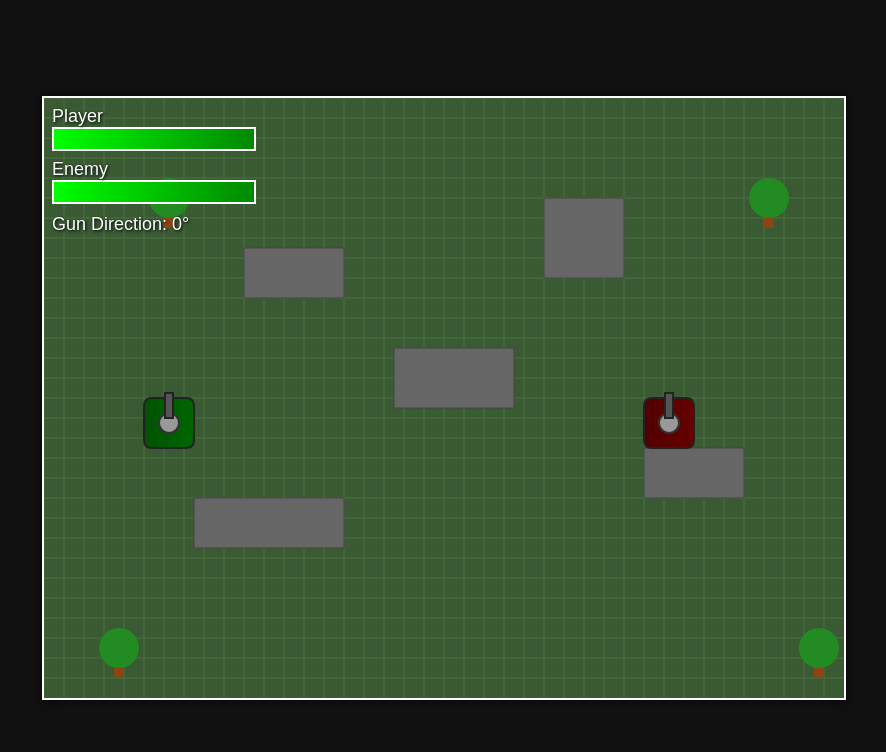
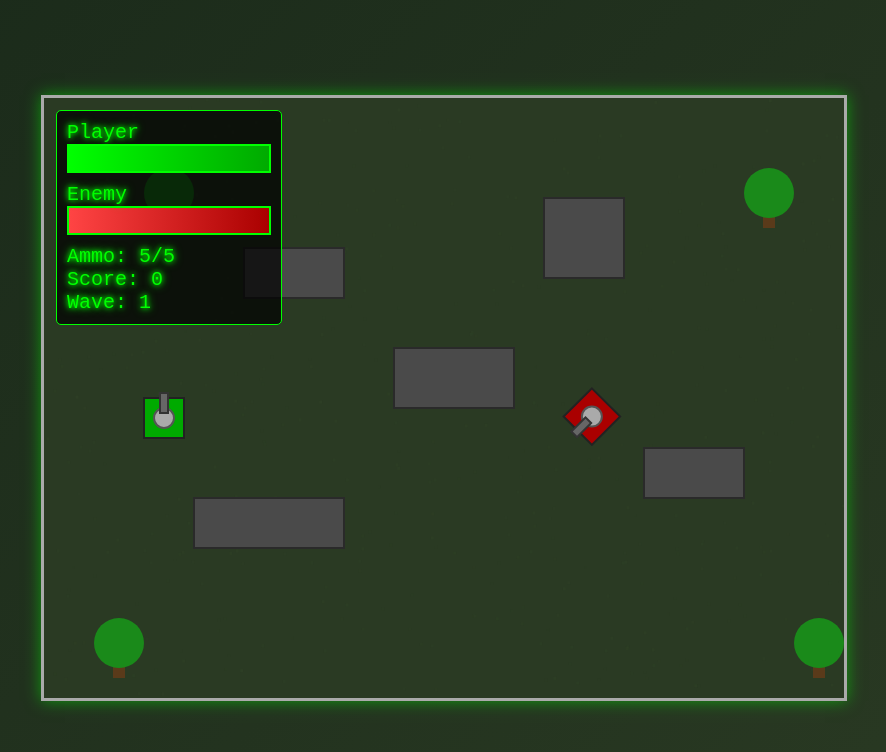
Before and after one commit to icjustin/icjustin, a plain HTML site: page tank.html in a window 1280 px wide. Shown: the whole page, without its empty margins (196-1082 px from the left). Drawn offline with Linux system fonts and the light colour scheme; animation ran at ten frames a second.

Commit message:
Update tank.html

```diff
--- a/tank.html
+++ b/tank.html
@@ -1,7 +1,7 @@
 <!DOCTYPE html>
 <html>
 <head>
-  <title>2D Tank Battle – Directional Gun Edition</title>
+  <title>2D Tank Battle – Fixed 2D Edition</title>
   <style>
     body {
       margin: 0;
@@ -10,54 +10,74 @@
       justify-content: center;
       align-items: center;
       height: 100vh;
-      background: #111;
-      font-family: Arial, sans-serif;
+      background: linear-gradient(135deg, #1a2a1a, #2a3a23);
+      font-family: 'Courier New', monospace;
     }
     #gameContainer {
       position: relative;
     }
     canvas {
-      background: #3a5a33;
-      border: 2px solid #fff;
-      box-shadow: 0 0 10px rgba(0,0,0,0.8);
+      background: #2a3a23;
+      border: 3px solid #aaa;
+      box-shadow: 0 0 15px rgba(0, 255, 0, 0.5);
     }
     #ui {
       position: absolute;
-      top: 10px;
-      left: 10px;
-      color: #fff;
-      font-size: 18px;
-      text-shadow: 1px 1px 3px #000;
+      top: 15px;
+      left: 15px;
+      color: #00ff00;
+      font-size: 20px;
+      text-shadow: 0 0 5px #00ff00, 0 0 10px #00ff00;
+      background: rgba(0, 0, 0, 0.7);
+      padding: 10px;
+      border-radius: 5px;
+      border: 1px solid #00ff00;
     }
     .health-bar {
       width: 200px;
-      height: 20px;
-      background: #555;
-      border: 2px solid #fff;
-      margin-bottom: 8px;
+      height: 25px;
+      background: #222;
+      border: 2px solid #00ff00;
+      margin-bottom: 10px;
+      box-shadow: inset 0 0 5px #000;
     }
     .health-fill {
       height: 100%;
-      background: linear-gradient(90deg, #00ff00, #008800);
+      transition: width 0.2s;
     }
-    #gunUI {
-      margin-top: 10px;
-    }
+    .health-fill.player { background: linear-gradient(90deg, #00ff00, #00aa00); }
+    .health-fill.enemy { background: linear-gradient(90deg, #ff4444, #aa0000); }
     #gameOver {
       position: absolute;
       top: 0;
       left: 0;
       width: 800px;
       height: 600px;
-      background: rgba(0,0,0,0.8);
-      color: #fff;
-      font-size: 48px;
+      background: rgba(0, 0, 0, 0.9);
+      color: #00ff00;
+      font-size: 50px;
       display: flex;
+      flex-direction: column;
       justify-content: center;
       align-items: center;
       display: none;
       z-index: 2;
       text-align: center;
+      text-shadow: 0 0 10px #00ff00;
+    }
+    #restartBtn {
+      margin-top: 20px;
+      padding: 12px 25px;
+      font-size: 26px;
+      background: #00ff00;
+      color: #000;
+      border: none;
+      border-radius: 5px;
+      cursor: pointer;
+      box-shadow: 0 0 10px #00ff00;
+    }
+    #restartBtn:hover {
+      background: #00cc00;
     }
   </style>
 </head>
@@ -67,51 +87,59 @@
     <div id="ui">
       <div>Player</div>
       <div class="health-bar">
-         <div id="playerHealthBar" class="health-fill" style="width: 100%;"></div>
+         <div id="playerHealthBar" class="health-fill player" style="width: 100%;"></div>
       </div>
       <div>Enemy</div>
       <div class="health-bar">
-         <div id="enemyHealthBar" class="health-fill" style="width: 100%;"></div>
+         <div id="enemyHealthBar" class="health-fill enemy" style="width: 100%;"></div>
       </div>
-      <div id="gunUI">Gun Direction: 0°</div>
+      <div>Ammo: <span id="ammoCount">5</span>/5</div>
+      <div>Score: <span id="score">0</span></div>
+      <div>Wave: <span id="wave">1</span></div>
     </div>
-    <div id="gameOver">Game Over<br><small>Refresh to restart</small></div>
+    <div id="gameOver">
+      <div id="gameOverText">Game Over</div>
+      <div id="finalStats"></div>
+      <button id="restartBtn">Restart</button>
+    </div>
   </div>
 
   <script>
     const canvas = document.getElementById("gameCanvas");
     const ctx = canvas.getContext("2d");
     let gameOver = false;
+    let score = 0;
+    let wave = 1;
 
-    // Explosion particles for bullet impacts.
+    // Explosion particles
     let explosionParticles = [];
     function createExplosion(x, y) {
-      const particleCount = 15;
+      const particleCount = 20;
       for (let i = 0; i < particleCount; i++) {
         explosionParticles.push({
           x: x,
           y: y,
-          radius: Math.random() * 3 + 2,
-          vx: (Math.random() - 0.5) * 4,
-          vy: (Math.random() - 0.5) * 4,
-          alpha: 1
+          radius: Math.random() * 4 + 2,
+          vx: (Math.random() - 0.5) * 5,
+          vy: (Math.random() - 0.5) * 5,
+          alpha: 1,
+          color: Math.random() < 0.5 ? "#ffaa00" : "#ff4444"
         });
       }
     }
     function updateExplosions() {
-      for (let i = explosionParticles.length - 1; i >= 0; i--) {
-        const p = explosionParticles[i];
+      explosionParticles = explosionParticles.filter(p => {
         p.x += p.vx;
         p.y += p.vy;
-        p.alpha -= 0.02;
-        if (p.alpha <= 0) explosionParticles.splice(i, 1);
-      }
+        p.alpha -= 0.015;
+        return p.alpha > 0;
+      });
     }
     function drawExplosions() {
       explosionParticles.forEach(p => {
         ctx.save();
         ctx.globalAlpha = p.alpha;
-        ctx.fillStyle = "#ffaa00";
+        ctx.fillStyle = p.color;
         ctx.beginPath();
         ctx.arc(p.x, p.y, p.radius, 0, Math.PI * 2);
         ctx.fill();
@@ -119,54 +147,126 @@
       });
     }
 
-    // Draw ground with a grid.
+    // Ground
     function drawGround() {
-      ctx.fillStyle = "#3a5a33";
+      ctx.fillStyle = "#2a3a23";
       ctx.fillRect(0, 0, canvas.width, canvas.height);
-      ctx.strokeStyle = "#4a7043";
-      ctx.lineWidth = 1;
-      for (let x = 0; x < canvas.width; x += 20) {
-        ctx.beginPath();
-        ctx.moveTo(x, 0);
-        ctx.lineTo(x, canvas.height);
-        ctx.stroke();
-      }
-      for (let y = 0; y < canvas.height; y += 20) {
-        ctx.beginPath();
-        ctx.moveTo(0, y);
-        ctx.lineTo(canvas.width, y);
-        ctx.stroke();
+      for (let i = 0; i < 500; i++) {
+        ctx.fillStyle = `rgba(50, 70, 40, ${Math.random() * 0.3})`;
+        ctx.fillRect(Math.random() * canvas.width, Math.random() * canvas.height, 3, 3);
       }
     }
 
-    // Utility: Draw a rounded rectangle.
-    function roundRect(ctx, x, y, width, height, radius) {
-      ctx.beginPath();
-      ctx.moveTo(x + radius, y);
-      ctx.lineTo(x + width - radius, y);
-      ctx.quadraticCurveTo(x + width, y, x + width, y + radius);
-      ctx.lineTo(x + width, y + height - radius);
-      ctx.quadraticCurveTo(x + width, y + height, x + width - radius, y + height);
-      ctx.lineTo(x + radius, y + height);
-      ctx.quadraticCurveTo(x, y + height, x, y + height - radius);
-      ctx.lineTo(x, y + radius);
-      ctx.quadraticCurveTo(x, y, x + radius, y);
-      ctx.closePath();
-      ctx.fill();
+    // Tank class (redrawn for 2D)
+    class Tank {
+      constructor(x, y, color, isPlayer = false) {
+        this.x = x;
+        this.y = y;
+        this.width = 40;
+        this.height = 40;
+        this.color = color;
+        this.angle = 0; // Angle in radians (0 = east, π = west, -π/2 = north, π/2 = south)
+        this.health = 100;
+        this.speed = 2;
+        this.bullets = [];
+        this.bulletCount = 0;
+        this.maxBullets = 5;
+        this.reloadTimer = 0;
+        this.shootCooldown = 0;
+        this.isPlayer = isPlayer;
+      }
+      draw() {
+        ctx.save();
+        ctx.translate(this.x + this.width / 2, this.y + this.height / 2);
+        ctx.rotate(this.angle);
+
+        // Tank body
+        ctx.fillStyle = this.color;
+        ctx.fillRect(-this.width / 2, -this.height / 2, this.width, this.height);
+        ctx.strokeStyle = "#222";
+        ctx.lineWidth = 2;
+        ctx.strokeRect(-this.width / 2, -this.height / 2, this.width, this.height);
+
+        // Turret (aligned with angle)
+        ctx.fillStyle = "#aaaaaa";
+        ctx.beginPath();
+        ctx.arc(0, 0, 10, 0, Math.PI * 2); // Base
+        ctx.fill();
+        ctx.strokeStyle = "#555";
+        ctx.stroke();
+        ctx.fillStyle = "#666666";
+        ctx.fillRect(-4, -25, 8, 20); // Barrel pointing forward
+        ctx.strokeStyle = "#333";
+        ctx.strokeRect(-4, -25, 8, 20);
+
+        ctx.restore();
+
+        // Bullets
+        this.bullets.forEach(b => {
+          ctx.save();
+          ctx.translate(b.x, b.y);
+          ctx.rotate(b.angle);
+          ctx.fillStyle = "#ff6666";
+          ctx.fillRect(-4, -2, 8, 4);
+          ctx.restore();
+        });
+      }
+      shoot() {
+        if (this.bulletCount < this.maxBullets && this.reloadTimer <= 0 && this.shootCooldown <= 0) {
+          const startX = this.x + this.width / 2 + Math.cos(this.angle) * 25;
+          const startY = this.y + this.height / 2 + Math.sin(this.angle) * 25;
+          this.bullets.push({ x: startX, y: startY, angle: this.angle, speed: 6 });
+          this.bulletCount++;
+          this.shootCooldown = 30;
+        }
+      }
+      update(obstacles) {
+        this.shootCooldown = Math.max(0, this.shootCooldown - 1);
+        if (this.bulletCount >= this.maxBullets && this.reloadTimer <= 0) {
+          this.reloadTimer = 120;
+        }
+        if (this.reloadTimer > 0) {
+          this.reloadTimer--;
+          if (this.reloadTimer <= 0) this.bulletCount = 0;
+        }
+
+        this.bullets = this.bullets.filter(b => {
+          b.x += Math.cos(b.angle) * b.speed;
+          b.y += Math.sin(b.angle) * b.speed;
+          for (let o of obstacles) {
+            if (o.collidesWith(b.x - 4, b.y - 2, 8, 4)) {
+              createExplosion(b.x, b.y);
+              return false;
+            }
+          }
+          return b.x > 0 && b.x < canvas.width && b.y > 0 && b.y < canvas.height;
+        });
+      }
+      move(dx, dy, obstacles) {
+        if (dx !== 0 || dy !== 0) {
+          this.angle = Math.atan2(dy, dx); // Set angle based on key press
+          const newX = this.x + Math.cos(this.angle) * this.speed;
+          const newY = this.y + Math.sin(this.angle) * this.speed;
+          let canMove = true;
+          for (let o of obstacles) {
+            if (o.collidesWith(newX, newY, this.width, this.height)) {
+              canMove = false;
+              break;
+            }
+          }
+          if (canMove && newX >= 0 && newX + this.width <= canvas.width &&
+              newY >= 0 && newY + this.height <= canvas.height) {
+            this.x = newX;
+            this.y = newY;
+          }
+        }
+      }
+      takeDamage(amount) {
+        this.health -= amount;
+      }
     }
 
-    // Utility: Shade a hex color.
-    function shadeColor(color, percent) {
-      const f = parseInt(color.slice(1), 16),
-            t = percent < 0 ? 0 : 255,
-            p = percent < 0 ? percent * -1 : percent;
-      const R = f >> 16, G = f >> 8 & 0x00FF, B = f & 0x0000FF;
-      return "#" + (0x1000000 + (Math.round((t-R)*p/100)+R)*0x10000 +
-            (Math.round((t-G)*p/100)+G)*0x100 +
-            (Math.round((t-B)*p/100)+B)).toString(16).slice(1);
-    }
-
-    // Obstacle class – supports "block" and "tree" types.
+    // Obstacle class
     class Obstacle {
       constructor(x, y, width, height, type = "block") {
         this.x = x;
@@ -177,145 +277,28 @@
       }
       draw() {
         if (this.type === "tree") {
-          // Draw tree: trunk and canopy.
-          ctx.fillStyle = "#8B4513";
-          ctx.fillRect(this.x + this.width/2 - 5, this.y + this.height - 20, 10, 20);
-          ctx.fillStyle = "#228B22";
+          ctx.fillStyle = "#5a3a1a";
+          ctx.fillRect(this.x + this.width / 2 - 6, this.y + this.height - 25, 12, 25);
+          ctx.fillStyle = "#1a8a1a";
           ctx.beginPath();
-          ctx.arc(this.x + this.width/2, this.y + this.height - 30, 20, 0, Math.PI * 2);
+          ctx.arc(this.x + this.width / 2, this.y + this.height - 35, 25, 0, Math.PI * 2);
           ctx.fill();
         } else {
-          // Block obstacle.
-          ctx.fillStyle = "#666";
+          ctx.fillStyle = "#4a4a4a";
           ctx.fillRect(this.x, this.y, this.width, this.height);
-          ctx.strokeStyle = "#444";
+          ctx.strokeStyle = "#2a2a2a";
+          ctx.lineWidth = 2;
           ctx.strokeRect(this.x, this.y, this.width, this.height);
         }
       }
       collidesWith(x, y, w, h) {
-        return x < this.x + this.width &&
-               x + w > this.x &&
-               y < this.y + this.height &&
-               y + h > this.y;
+        return x < this.x + this.width && x + w > this.x && y < this.y + this.height && y + h > this.y;
       }
     }
 
-    // Tank class: the angle controls both the body and turret direction.
-    class Tank {
-      constructor(x, y, color, isPlayer = false) {
-        this.x = x;
-        this.y = y;
-        this.width = 50;
-        this.height = 50;
-        this.color = color;
-        this.angle = 0;
-        this.health = 100;
-        // Only the player moves; the enemy is static.
-        this.speed = isPlayer ? 3 : 0;
-        this.bullets = [];
-        this.shootCooldown = 0;
-        this.isPlayer = isPlayer;
-      }
-      draw() {
-        ctx.save();
-        ctx.translate(this.x + this.width/2, this.y + this.height/2);
-        ctx.rotate(this.angle);
-        const bodyGrad = ctx.createLinearGradient(-this.width/2, 0, this.width/2, 0);
-        bodyGrad.addColorStop(0, shadeColor(this.color, -20));
-        bodyGrad.addColorStop(1, this.color);
-        ctx.fillStyle = bodyGrad;
-        roundRect(ctx, -this.width/2, -this.height/2, this.width, this.height, 8);
-        ctx.strokeStyle = "#222";
-        ctx.lineWidth = 2;
-        ctx.stroke();
-        // Draw turret (gun) that aligns with the tank’s angle.
-        ctx.fillStyle = "#999";
-        ctx.beginPath();
-        ctx.arc(0, 0, 10, 0, Math.PI * 2);
-        ctx.fill();
-        ctx.strokeStyle = "#333";
-        ctx.lineWidth = 2;
-        ctx.stroke();
-        ctx.fillStyle = "#555";
-        ctx.fillRect(-4, -30, 8, 25);
-        ctx.strokeStyle = "#222";
-        ctx.strokeRect(-4, -30, 8, 25);
-        ctx.restore();
-
-        // Draw bullets.
-        this.bullets.forEach(b => {
-          ctx.save();
-          ctx.translate(b.x, b.y);
-          ctx.rotate(b.angle);
-          ctx.fillStyle = "#ff2222";
-          ctx.fillRect(-3, -3, 6, 6);
-          ctx.restore();
-        });
-      }
-      shoot() {
-        if (this.shootCooldown <= 0) {
-          const barrelLength = 30;
-          const fireAngle = this.angle;
-          const startX = this.x + this.width/2 + Math.cos(fireAngle) * barrelLength;
-          const startY = this.y + this.height/2 + Math.sin(fireAngle) * barrelLength;
-          const bullet = {
-            x: startX,
-            y: startY,
-            speed: 6,
-            angle: fireAngle
-          };
-          this.bullets.push(bullet);
-          this.shootCooldown = 30;
-        }
-      }
-      update(obstacles) {
-        this.shootCooldown = Math.max(0, this.shootCooldown - 1);
-        // Update bullets and remove those that hit obstacles or go off-screen.
-        this.bullets = this.bullets.filter(b => {
-          b.x += Math.cos(b.angle) * b.speed;
-          b.y += Math.sin(b.angle) * b.speed;
-          for (let obstacle of obstacles) {
-            if (obstacle.collidesWith(b.x - 3, b.y - 3, 6, 6)) {
-              createExplosion(b.x, b.y);
-              return false;
-            }
-          }
-          return (b.x > 0 && b.x < canvas.width && b.y > 0 && b.y < canvas.height);
-        });
-      }
-      move(dx, dy, obstacles) {
-        let newX = this.x + dx;
-        let newY = this.y + dy;
-        // Check for collisions with obstacles.
-        for (let obstacle of obstacles) {
-          if (obstacle.collidesWith(newX, newY, this.width, this.height)) {
-            return;
-          }
-        }
-        if (newX < 0 || newX + this.width > canvas.width ||
-            newY < 0 || newY + this.height > canvas.height) return;
-        this.x = newX;
-        this.y = newY;
-      }
-    }
-
-    // Create player and enemy tanks.
-    const player = new Tank(100, 300, "#006600", true);
-    const enemy = new Tank(600, 300, "#660000", false);
-
-    // Keyboard controls.
-    const keys = {};
-    document.addEventListener("keydown", e => {
-      keys[e.key] = true;
-      if (e.key === " ") {
-        if (player.shootCooldown <= 0) player.shoot();
-      }
-    });
-    document.addEventListener("keyup", e => {
-      keys[e.key] = false;
-    });
-
-    // Define obstacles (blocks and trees) for a varied battlefield.
+    // Game state
+    const player = new Tank(100, 300, "#00aa00", true);
+    let enemy = new Tank(600, 300, "#aa0000", false);
     const obstacles = [
       new Obstacle(200, 150, 100, 50, "block"),
       new Obstacle(350, 250, 120, 60, "block"),
@@ -328,66 +311,109 @@
       new Obstacle(750, 500, 50, 80, "tree")
     ];
 
-    // Main game loop.
+    // Controls
+    const keys = {};
+    document.addEventListener("keydown", e => {
+      keys[e.key] = true;
+      if (e.key === " " && !gameOver) player.shoot();
+    });
+    document.addEventListener("keyup", e => keys[e.key] = false);
+
+    // Restart
+    document.getElementById("restartBtn").addEventListener("click", () => {
+      gameOver = false;
+      score = 0;
+      wave = 1;
+      player.health = 100;
+      player.x = 100;
+      player.y = 300;
+      player.angle = 0;
+      enemy = new Tank(600, 300, "#aa0000", false);
+      document.getElementById("gameOver").style.display = "none";
+      gameLoop();
+    });
+
+    // Main game loop
     function gameLoop() {
       if (gameOver) return;
       drawGround();
 
-      // Calculate movement vector based on arrow keys.
+      // Player movement
       let moveX = 0, moveY = 0;
-      if (keys["ArrowUp"])    moveY -= player.speed;
-      if (keys["ArrowDown"])  moveY += player.speed;
-      if (keys["ArrowLeft"])  moveX -= player.speed;
-      if (keys["ArrowRight"]) moveX += player.speed;
-
-      // If moving, update the tank’s angle to match the direction.
-      if (moveX !== 0 || moveY !== 0) {
-        player.angle = Math.atan2(moveY, moveX);
-      }
-
+      if (keys["ArrowUp"]) moveY -= 1;    // North: -π/2
+      if (keys["ArrowDown"]) moveY += 1;  // South: π/2
+      if (keys["ArrowLeft"]) moveX -= 1;  // West: π
+      if (keys["ArrowRight"]) moveX += 1; // East: 0
       player.move(moveX, moveY, obstacles);
 
-      // Update the gun UI element (angle in degrees).
-      let gunDegrees = Math.round((player.angle * 180 / Math.PI + 360) % 360);
-      document.getElementById("gunUI").textContent = "Gun Direction: " + gunDegrees + "°";
+      // Enemy AI
+      const dist = Math.hypot(enemy.x - player.x, enemy.y - player.y);
+      let enemyMoveX = 0, enemyMoveY = 0;
+      if (dist > 150) {
+        enemyMoveX = player.x > enemy.x ? 1 : -1;
+        enemyMoveY = player.y > enemy.y ? 1 : -1;
+      } else if (dist < 100) {
+        enemyMoveX = player.x > enemy.x ? -1 : 1;
+        enemyMoveY = player.y > enemy.y ? -1 : 1;
+      }
+      enemy.move(enemyMoveX * 0.7, enemyMoveY * 0.7, obstacles);
+      if (dist < 200 && Math.random() < 0.02) enemy.shoot();
 
-      // Update tanks.
+      // Updates
       player.update(obstacles);
       enemy.update(obstacles);
+      updateExplosions();
 
-      // Check for bullet collisions.
-      player.bullets.forEach(b => {
-        if (Math.abs(b.x - (enemy.x + enemy.width/2)) < enemy.width/2 &&
-            Math.abs(b.y - (enemy.y + enemy.height/2)) < enemy.height/2) {
-          enemy.health -= 10;
+      // Bullet collisions
+      player.bullets.forEach((b, i) => {
+        const dx = b.x - (enemy.x + enemy.width / 2);
+        const dy = b.y - (enemy.y + enemy.height / 2);
+        if (Math.hypot(dx, dy) < enemy.width / 2) {
+          const damage = Math.abs(dx) < 10 && Math.abs(dy) < 10 ? 15 : 5;
+          enemy.takeDamage(damage);
           createExplosion(b.x, b.y);
-          b.x = -100;
+          score += 10;
+          player.bullets.splice(i, 1);
         }
       });
-      enemy.bullets.forEach(b => {
-        if (Math.abs(b.x - (player.x + player.width/2)) < player.width/2 &&
-            Math.abs(b.y - (player.y + player.height/2)) < player.height/2) {
-          player.health -= 10;
+      enemy.bullets.forEach((b, i) => {
+        const dx = b.x - (player.x + player.width / 2);
+        const dy = b.y - (player.y + player.height / 2);
+        if (Math.hypot(dx, dy) < player.width / 2) {
+          const damage = Math.abs(dx) < 10 && Math.abs(dy) < 10 ? 15 : 5;
+          player.takeDamage(damage);
           createExplosion(b.x, b.y);
-          b.x = -100;
+          enemy.bullets.splice(i, 1);
         }
       });
 
-      updateExplosions();
-
-      // Draw obstacles, tanks, and explosions.
+      // Draw everything
       obstacles.forEach(o => o.draw());
       player.draw();
       enemy.draw();
       drawExplosions();
 
-      // Update UI health bars.
+      // UI updates
       document.getElementById("playerHealthBar").style.width = Math.max(player.health, 0) + "%";
       document.getElementById("enemyHealthBar").style.width = Math.max(enemy.health, 0) + "%";
+      document.getElementById("ammoCount").textContent = Math.max(0, player.maxBullets - player.bulletCount);
+      document.getElementById("score").textContent = score;
+      document.getElementById("wave").textContent = wave;
 
-      // Check for game over.
-      if (player.health <= 0 || enemy.health <= 0) {
+      // Wave progression
+      if (enemy.health <= 0) {
+        score += 100;
+        wave++;
+        enemy = new Tank(600, 300, "#aa0000", false);
+        enemy.health = 100 + (wave - 1) * 20;
+        enemy.speed = 2 + (wave - 1) * 0.1;
+      }
+
+      // Game over
+      if (player.health <= 0 || wave > 5) {
         gameOver = true;
+        document.getElementById("gameOverText").textContent = player.health <= 0 ? "Game Over" : "Victory!";
+        document.getElementById("finalStats").textContent = `Score: ${score} | Waves: ${wave}`;
         document.getElementById("gameOver").style.display = "flex";
       } else {
         requestAnimationFrame(gameLoop);
```
